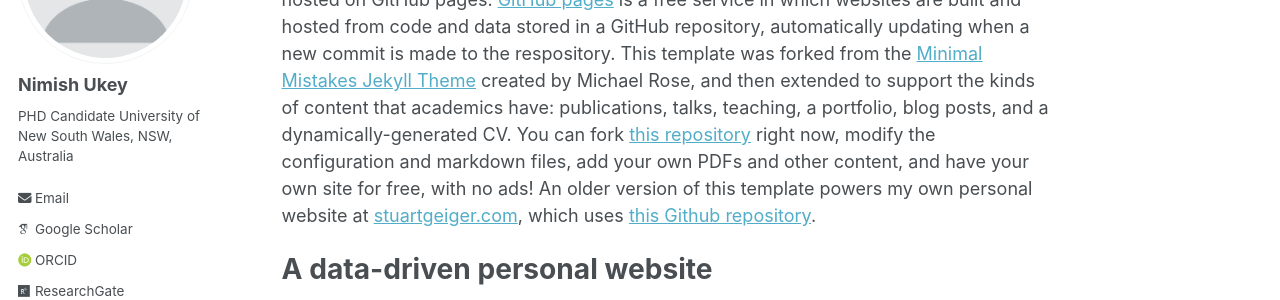
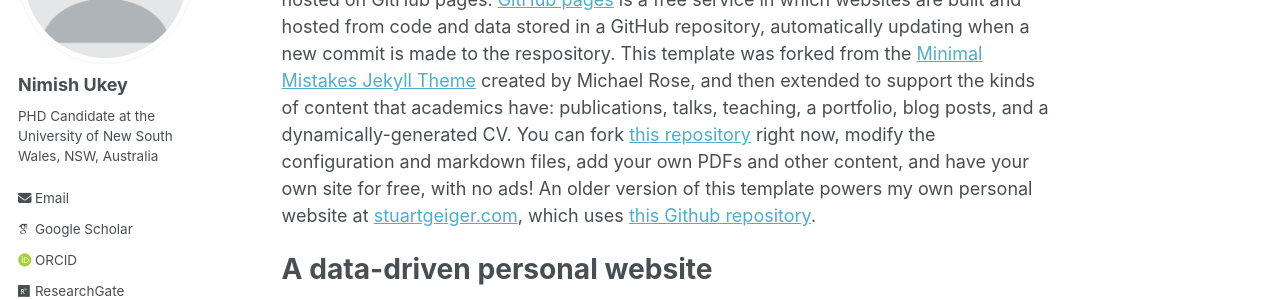
Before and after one commit to nimishukey/nimishukey.github.io, a Jekyll site: the page built from _pages/about.md, in a window 1280 px wide. Shown: the part 217-517 px from the top of the page. Built offline with Jekyll 4.4.1, drawn with Linux system fonts in a browser that asks for light colours; some web fonts are replaced.

Commit message:
Update _config.yml

```diff
--- a/_config.yml
+++ b/_config.yml
@@ -24,7 +24,7 @@ author:
   avatar           : "profile.png"
   name             : "Nimish Ukey"
   pronouns         : # example: "she/her"
-  bio              : "PHD Candidate University of New South Wales, NSW, Australia"
+  bio              : "PHD Candidate at the University of New South Wales, NSW, Australia"
   #location         : "Earth"
   #employer         : "UNSW"
   uri              : # URL
```
